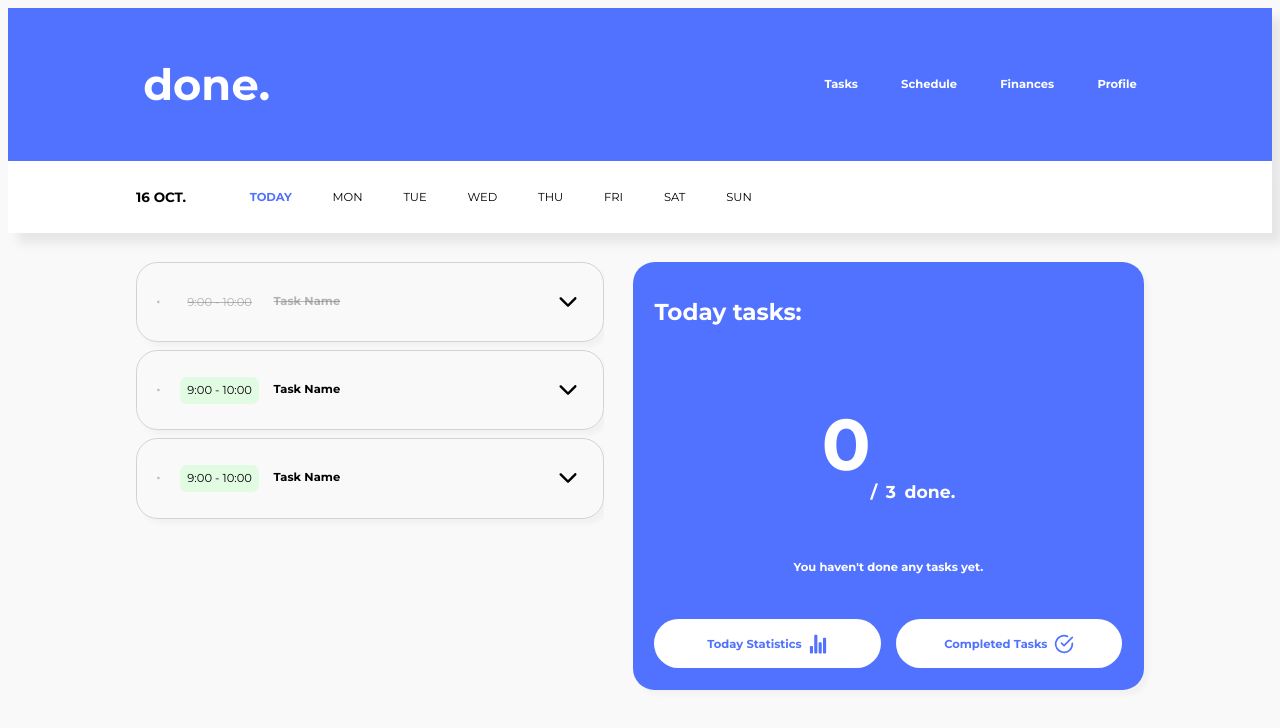
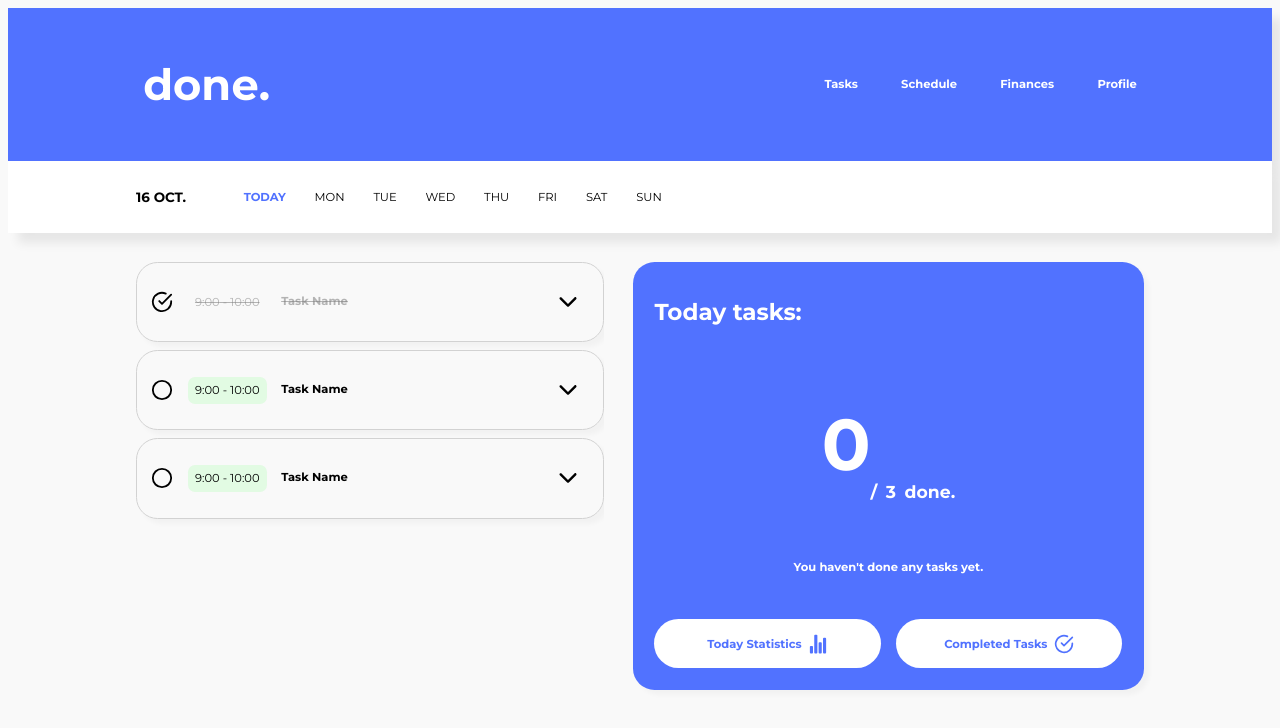
Before and after one commit to brunomgferreira/done, a React (Vite) app in the folder client/: page /tasks in a window 1280 px wide. Shown: the top 728 px of the page. Built offline with nearby package versions, Linux system fonts and the light colour scheme.

Commit message:
Updated the Button element

```diff
--- a/client/src/components/elements/Button.jsx
+++ b/client/src/components/elements/Button.jsx
@@ -2,7 +2,7 @@ import React from 'react'
 import PropTypes from 'prop-types'
 import styled, {css} from 'styled-components'
 
-const Button = ({$onClick, $content, $size, $shape, $buttonStyle, $color, $fontColor, $animation}) => {
+const Button = ({$onClick, $content, $size, $shape, $buttonStyle, $color, $fontColor, $fontWeight, $animation}) => {
   return (
     <ButtonWrapper
     $onClick={$onClick}
@@ -11,6 +11,7 @@ const Button = ({$onClick, $content, $size, $shape, $buttonStyle, $color, $fontC
     $buttonStyle={$buttonStyle}
     $color={$color}
     $fontColor={$fontColor}
+    $fontWeight={$fontWeight}
     $animation={$animation}
     >{$content}</ButtonWrapper>
   )
@@ -24,6 +25,7 @@ Button.propTypes = {
   $size: PropTypes.string,
   $color: PropTypes.string,
   $fontColor: PropTypes.string,
+  $fontWeight: PropTypes.string,
   $animation: PropTypes.string,
 }
 
@@ -166,6 +168,20 @@ const ButtonWrapper = styled.button`
       color: ${({theme}) => theme.colors.primary};
     `}
 
+  /* FONT WEIGHT */
+
+  ${({ $fontWeight }) =>
+    $fontWeight === 'bold' &&
+    css`
+      font-weight: bold;
+    `}
+
+  ${({ $fontWeight }) =>
+    $fontWeight === 'normal' &&
+    css`
+      font-weight: normal;
+    `}
+
   /* ANIMATION */
 
   ${({ $animation }) =>
--- a/client/src/components/elements/Task.jsx
+++ b/client/src/components/elements/Task.jsx
@@ -1,9 +1,9 @@
 import React from 'react'
 import PropTypes from 'prop-types'
 import styled, { css } from 'styled-components'
-import TaskBtn from './TaskBtn'
 import Button from './Button'
 import { IoIosArrowDown } from 'react-icons/io'
+import { FiCheckCircle, FiCircle } from 'react-icons/fi'
 
 const Task = ({ $startingTime, $endingTime, $taskName, $active}) => {
   return (
@@ -14,21 +14,20 @@ const Task = ({ $startingTime, $endingTime, $taskName, $active}) => {
     $active={$active}
     >
       <LeftSide>
-        <TaskBtn $active={$active}></TaskBtn>
+        <Button
+          $content={$active ? <FiCircle size={22} /> : <FiCheckCircle size={22} />}
+          $buttonStyle="icon"
+          $animation="scale"
+        ></Button>
         <Time $active={$active}>{$startingTime} - {$endingTime}</Time>
         <TaskName $active={$active}>{$taskName}</TaskName>
       </LeftSide>
       <RightSide>
-      <Button
-        $content=
-        {
-            <>
-                <span>&nbsp;&nbsp;</span><IoIosArrowDown size={26}/>
-            </>
-        }
-        $buttonStyle="icon"
-        $animation="scale"
-    ></Button>
+        <Button
+          $content={<><span>&nbsp;&nbsp;</span><IoIosArrowDown size={26}/></>}
+          $buttonStyle="icon"
+          $animation="scale"
+        ></Button>
       </RightSide>
     </TaskContainer>
   )
--- a/client/src/components/elements/TaskBtn.jsx
+++ /dev/null
@@ -1,34 +0,0 @@
-import React from 'react'
-import PropTypes from 'prop-types'
-import styled from 'styled-components';
-import { FiCheckCircle, FiCircle } from 'react-icons/fi';
-
-const TaskBtn = ({$active}) => {
-  return (
-    <TaskBtnWrapper $active={$active}>
-      {$active ? <FiCircle size={26} /> : <FiCheckCircle size={22} />}
-    </TaskBtnWrapper>
-  )
-}
-
-TaskBtn.propTypes = {
-  $active: PropTypes.bool,
-}
-
-const TaskBtnWrapper = styled.button`
-  display: flex;
-  align-items: center;
-  background-color: transparent;
-  height: 2rem;
-  width: 2rem;
-
-  &:hover {
-    transform: scale(1.1);
-  }
-
-  &:active {
-    transform: scale(1.02);
-  }
-`
-
-export default TaskBtn;
--- a/client/src/components/elements/TaskDayButton.jsx
+++ /dev/null
@@ -1,32 +0,0 @@
-import React from 'react'
-import PropTypes from 'prop-types'
-import styled, { css } from 'styled-components'
-
-const DayButton = ({$active, $content}) => {
-  return (
-    <DayButtonWrapper $active={$active}>{$content}</DayButtonWrapper>
-  )
-}
-
-DayButton.propTypes = {
-  $active: PropTypes.bool,
-  $content: PropTypes.string
-}
-
-const DayButtonWrapper = styled.button`
-  background-color: transparent;
-  transition: 0.15s ease-in-out;
-
-  ${({ $active }) =>
-    $active &&
-    css`
-      color: ${({ theme }) => theme.colors.primary};
-      font-weight: bold;
-    `}
-
-  &:hover {
-    transform: scale(1.1);
-  }
-`
-
-export default DayButton
--- a/client/src/pages/Tasks.jsx
+++ b/client/src/pages/Tasks.jsx
@@ -1,7 +1,6 @@
 import React from 'react'
 import Header from '../components/Header'
 import styled from 'styled-components'
-import DayButton from '../components/elements/TaskDayButton'
 import Task from '../components/elements/Task'
 import Button from '../components/elements/Button'
 import { FiCheckCircle } from 'react-icons/fi'
@@ -15,14 +14,62 @@ const Tasks = () => {
             <SecondHeader>
                 <Date>16 OCT.</Date>
                 <Navbar>
-                    <DayButton $active={true} $content={'TODAY'}></DayButton>
-                    <DayButton $active={false} $content={'MON'}></DayButton>
-                    <DayButton $active={false} $content={'TUE'}></DayButton>
-                    <DayButton $active={false} $content={'WED'}></DayButton>
-                    <DayButton $active={false} $content={'THU'}></DayButton>
-                    <DayButton $active={false} $content={'FRI'}></DayButton>
-                    <DayButton $active={false} $content={'SAT'}></DayButton>
-                    <DayButton $active={false} $content={'SUN'}></DayButton>
+                    <Button
+                        $content="TODAY"
+                        $buttonStyle="icon"
+                        $fontColor={true ? "primary" : "black"}
+                        $fontWeight={true ? "bold" : "normal"}
+                        $animation="scale"
+                    ></Button>
+                    <Button
+                        $content="MON"
+                        $buttonStyle="icon"
+                        $fontColor={false ? "primary" : "black"}
+                        $fontWeight={false ? "bold" : "normal"}
+                        $animation="scale"
+                    ></Button>
+                    <Button
+                        $content="TUE"
+                        $buttonStyle="icon"
+                        $fontColor={false ? "primary" : "black"}
+                        $fontWeight={false ? "bold" : "normal"}
+                        $animation="scale"
+                    ></Button>
+                    <Button
+                        $content="WED"
+                        $buttonStyle="icon"
+                        $fontColor={false ? "primary" : "black"}
+                        $fontWeight={false ? "bold" : "normal"}
+                        $animation="scale"
+                    ></Button>
+                    <Button
+                        $content="THU"
+                        $buttonStyle="icon"
+                        $fontColor={false ? "primary" : "black"}
+                        $fontWeight={false ? "bold" : "normal"}
+                        $animation="scale"
+                    ></Button>
+                    <Button
+                        $content="FRI"
+                        $buttonStyle="icon"
+                        $fontColor={false ? "primary" : "black"}
+                        $fontWeight={false ? "bold" : "normal"}
+                        $animation="scale"
+                    ></Button>
+                    <Button
+                        $content="SAT"
+                        $buttonStyle="icon"
+                        $fontColor={false ? "primary" : "black"}
+                        $fontWeight={false ? "bold" : "normal"}
+                        $animation="scale"
+                    ></Button>
+                    <Button
+                        $content="SUN"
+                        $buttonStyle="icon"
+                        $fontColor={false ? "primary" : "black"}
+                        $fontWeight={false ? "bold" : "normal"}
+                        $animation="scale"
+                    ></Button>
                 </Navbar>
             </SecondHeader>
         </SecondHeaderWrapper>
```
